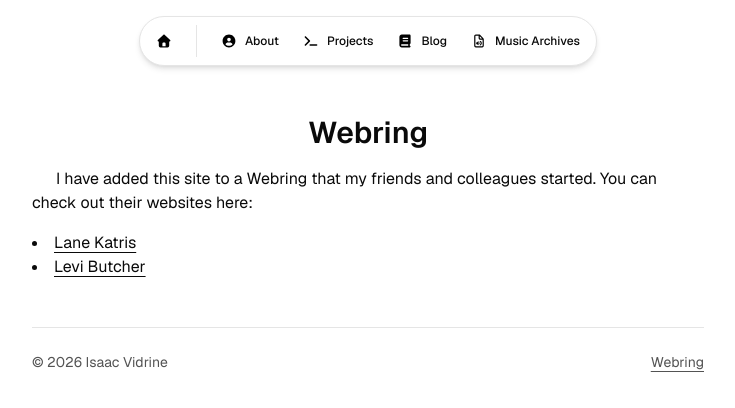
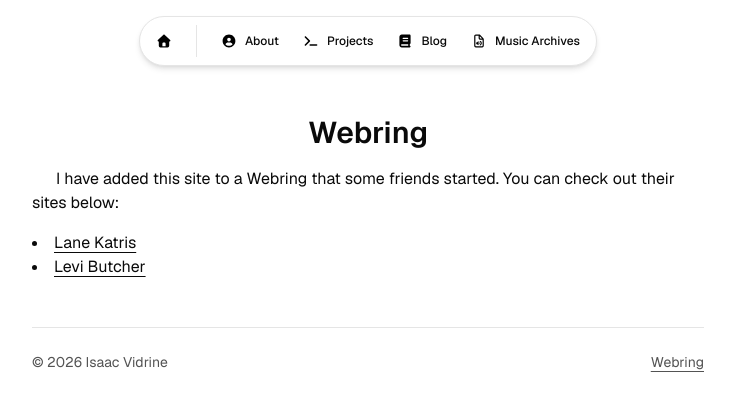
Before and after one commit to ividrine/website, a Next.js app: page /webring in a window 1280 px wide. Shown: the top 408 px of the page, without its empty margins (272-1007 px from the left). Built offline with nearby package versions, Linux system fonts and the light colour scheme.

Commit message:
update copy

```diff
--- a/app/webring/page.tsx
+++ b/app/webring/page.tsx
@@ -11,8 +11,8 @@ export default function Webring() {
     <main className="w-full mx-auto max-w-3xl py-12 px-12">
       <h1 className="text-center">Webring</h1>
       <p className="indent-6">
-        I have added this site to a Webring that my friends and colleagues
-        started. You can check out their websites here:
+        I have added this site to a Webring that some friends started. You can
+        check out their sites below:
       </p>
       <ul className="list-disc list-inside">
         <li>
```
